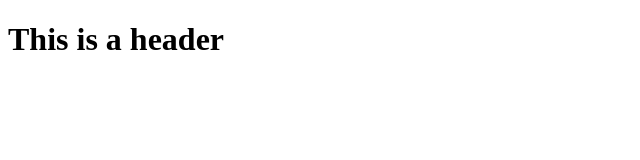
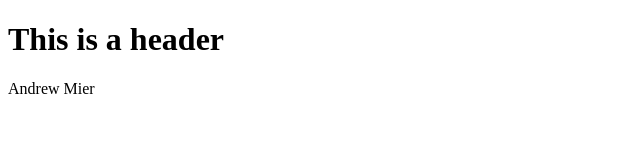
Before and after one commit to justdrewit17/git-test, a plain HTML site: page index.html in a window 1280 px wide. Shown: the whole page, without its empty margins (0-640 px from the left). Drawn offline with Linux system fonts and the light colour scheme.

Commit message:
second commit

```diff
--- a/index.html
+++ b/index.html
@@ -5,5 +5,6 @@
 </head>
 <body>
 	<h1>This is a header</h1>
+	<p>Andrew  Mier</p>
 </body>
 </html>
```
Also changed, not shown: templates/temp.html (added).
